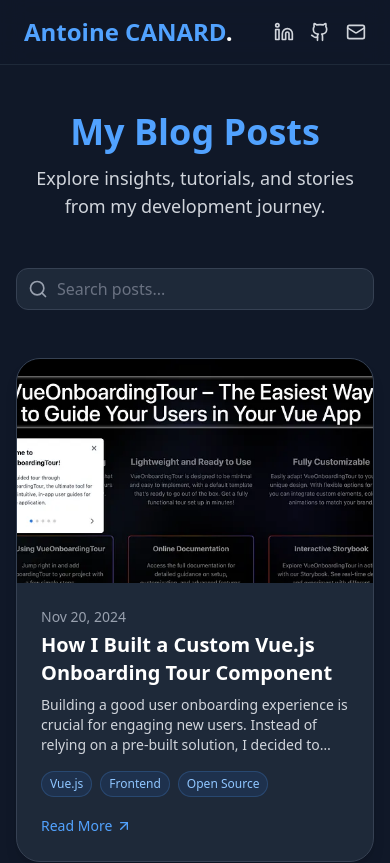
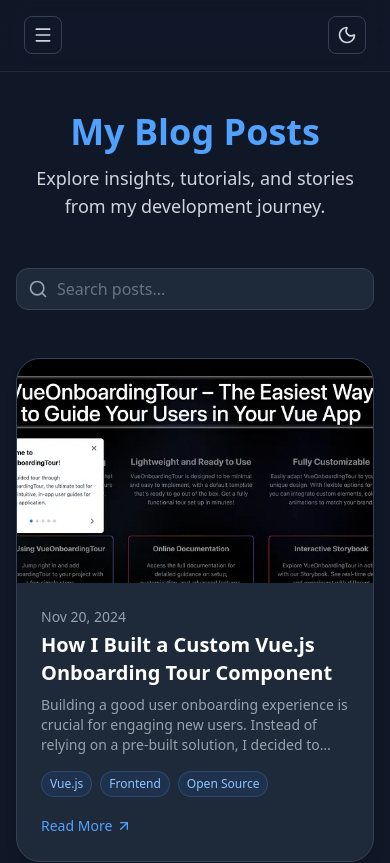
Before and after one commit to acTechWorld/my-website, a React (Vite) app: page /blog in a window 390 px wide. Shown: the top 863 px of the page. Built offline with nearby package versions, Linux system fonts and the light colour scheme.

Commit message:
add responsive

```diff
--- a/src/Header.tsx
+++ b/src/Header.tsx
@@ -1,10 +1,30 @@
-import React from "react";
+import React, { useEffect, useState } from "react";
 import { Link, useLocation, useNavigate } from "react-router-dom";
-import { Github, Linkedin, MailIcon } from "lucide-react";
+import { Github, Linkedin, MailIcon, Sun, Moon, Menu, X } from "lucide-react";
 
 const Header: React.FC = () => {
   const location = useLocation();
   const navigate = useNavigate();
+
+  const [theme, setTheme] = useState<"light" | "dark">("dark");
+  const [menuOpen, setMenuOpen] = useState(false);
+
+  // Initialize theme based on localStorage or system preference
+  useEffect(() => {
+    const storedTheme = localStorage.getItem("theme") as "light" | "dark" | null;
+    const prefersDark = window.matchMedia("(prefers-color-scheme: dark)").matches;
+    const activeTheme = storedTheme || (prefersDark ? "dark" : "light");
+    setTheme(activeTheme);
+    document.documentElement.classList.toggle("dark", activeTheme === "dark");
+  }, []);
+
+  // Toggle theme handler
+  const toggleTheme = () => {
+    const newTheme = theme === "dark" ? "light" : "dark";
+    setTheme(newTheme);
+    localStorage.setItem("theme", newTheme);
+    document.documentElement.classList.toggle("dark", newTheme === "dark");
+  };
 
   const mainRoutes = [
     { name: "Home", href: "/" },
@@ -31,16 +51,15 @@
     },
   ];
 
-  // Handle "Contact" link to scroll properly
+  // Handle navigation for contact scroll
   const handleNavClick = (href: string) => {
+    setMenuOpen(false); // Close menu on click
     if (href.startsWith("/#")) {
       const sectionId = href.replace("/#", "");
       if (location.pathname === "/") {
-        // Already on homepage → just scroll
         const section = document.getElementById(sectionId);
         if (section) section.scrollIntoView({ behavior: "smooth" });
       } else {
-        // Navigate home first, then scroll after render
         navigate("/");
         setTimeout(() => {
           const section = document.getElementById(sectionId);
@@ -53,17 +72,25 @@
   };
 
   return (
-    <header className="fixed top-0 left-0 w-full z-50 bg-gray-900/80 backdrop-blur-md border-b border-gray-800">
+    <header className="fixed top-0 left-0 w-full z-50 bg-gray-900/80 dark:bg-gray-900/80 backdrop-blur-md border-b border-gray-800 transition-colors duration-300">
       <div className="container mx-auto flex justify-between items-center px-6 py-4">
+        {/* Mobile Menu Toggle */}
+          <button
+            onClick={() => setMenuOpen(!menuOpen)}
+            className="md:hidden cursor-pointer p-2 rounded-lg border border-gray-700 hover:border-blue-500 text-gray-300 hover:text-blue-400 transition"
+            aria-label="Toggle mobile menu"
+          >
+            {menuOpen ? <X className="w-5 h-5" /> : <Menu className="w-5 h-5" />}
+          </button>
         {/* Logo */}
         <Link
           to="/"
-          className="text-2xl font-semibold text-blue-400 hover:text-blue-300 transition"
+          className="hidden lg:flex text-2xl font-semibold text-blue-400 hover:text-blue-300 transition"
         >
-          Antoine CANARD<span className="text-white">.</span>
+          Antoine CANARD<span className="text-white dark:text-gray-200">.</span>
         </Link>
 
-        {/* Navigation */}
+        {/* Desktop Navigation */}
         <nav className="hidden md:flex items-center gap-6">
           {mainRoutes.map((route) => {
             const isActive =
@@ -86,8 +113,12 @@
           })}
         </nav>
 
-        {/* Social Icons */}
+        {/* Right Section — Socials, Theme, Mobile Toggle */}
         <div className="flex items-center gap-4">
+
+
+          {/* Social Icons (hidden on mobile) */}
+          <div className="hidden md:flex items-center gap-4">
             {socials.map((social) => (
               <a
                 key={social.name}
@@ -101,6 +132,65 @@
               </a>
             ))}
           </div>
+         {/* Theme Toggle */}
+          <button
+            onClick={toggleTheme}
+            aria-label="Toggle theme"
+            className="p-2 rounded-lg cursor-pointer border border-gray-700 hover:border-blue-500 text-gray-300 hover:text-blue-400 transition-all duration-300"
+          >
+            {theme === "dark" ? (
+              <Sun className="w-5 h-5" />
+            ) : (
+              <Moon className="w-5 h-5" />
+            )}
+          </button>
+        </div>
+      </div>
+
+      {/* Mobile Menu */}
+        <div
+        className={`md:hidden overflow-hidden transition-all duration-300 ease-in ${
+            menuOpen ? "max-h-96 opacity-100" : "max-h-0 opacity-0"
+        } bg-gray-900/95 border-t border-gray-800`}
+        >
+        <div className="px-6 py-4 space-y-4">
+            {/* Navigation Links */}
+            <nav className="flex flex-col space-y-3">
+            {mainRoutes.map((route) => {
+                const isActive =
+                location.pathname === route.href ||
+                (route.href.includes("#") && location.hash === route.href);
+
+                return (
+                <button
+                    key={route.name}
+                    onClick={() => handleNavClick(route.href)}
+                    className={`text-left cursor-pointer text-base font-medium transition ${
+                    isActive ? "text-blue-400" : "text-gray-300 hover:text-white"
+                    }`}
+                >
+                    {route.name}
+                </button>
+                );
+            })}
+            </nav>
+
+            {/* Socials */}
+            <div className="flex gap-5 pt-3 border-t border-gray-700">
+            {socials.map((social) => (
+                <a
+                key={social.name}
+                href={social.href}
+                target="_blank"
+                rel="noopener noreferrer"
+                className="text-gray-300 cursor-pointer hover:text-blue-400 transition"
+                aria-label={social.name}
+                >
+                {social.icon}
+                </a>
+            ))}
+            </div>
+        </div>
         </div>
     </header>
   );
--- a/src/sections/SectionBlog.tsx
+++ b/src/sections/SectionBlog.tsx
@@ -51,7 +51,7 @@
   const visiblePosts = blogPosts.slice(0, 3);
 
   return (
-    <section id="blog" className="relative overflow-hidden bg-gray-900 text-white py-24">
+    <section id="blog" className="relative overflow-hidden bg-gray-900 text-white py-8 md:py-24">
       <div className="container mx-auto px-4 relative z-10">
         {/* Header */}
         <div className="flex flex-col lg:flex-row justify-between items-end gap-6 mb-16">
--- a/src/sections/SectionContact.tsx
+++ b/src/sections/SectionContact.tsx
@@ -75,7 +75,7 @@
   return (
     <section
       id="contact"
-      className="relative overflow-hidden dark:bg-gray-800 text-white py-24"
+      className="relative overflow-hidden dark:bg-gray-800 text-white py-8 md:py-24"
     >
       <div className="container mx-auto px-4 relative z-10">
         <h3 className="text-3xl font-semibold text-blue-400 mb-4">
@@ -87,9 +87,9 @@
           about design, feel free to reach out!
         </p>
 
-        <div className="flex gap-12">
+        <div className="flex gap-12 flex-col-reverse lg:flex-row">
           {/* Left side — contact info */}
-          <div className="flex flex-col space-y-6 w-full lg:w-1/3">
+          <div className="grid p-4 md:p-0 md:grid-cols-2 lg:flex flex-wrap flex-col self-center gap-6 lg:w-1/3 overflow-hidden">
             {contactItems.map((item, index) => (
               <a
                 key={index}
--- a/src/sections/SectionKPI.tsx
+++ b/src/sections/SectionKPI.tsx
@@ -27,7 +27,7 @@
       className="relative overflow-hidden z-0 py-16 dark:bg-gray-800"
     >
       <div className="container mx-auto px-4">
-        <div className="flex flex-wrap items-center justify-between gap-8">
+        <div className="flex flex-wrap flex-col lg:flex-row items-center justify-between gap-8">
           {kpis.map((item, index) => (
             <div
               key={index}
--- a/src/sections/SectionPortfolio.tsx
+++ b/src/sections/SectionPortfolio.tsx
@@ -60,7 +60,7 @@
   return (
     <section
       id="portfolio"
-      className="relative overflow-hidden bg-gray-900 text-white py-24"
+      className="relative overflow-hidden bg-gray-900 text-white py-8 md:py-24"
       style={{
         backgroundImage: "url('/assets/imgs/projects/projects-1/background.png')",
         backgroundSize: "cover",
--- a/src/sections/SectionResume.tsx
+++ b/src/sections/SectionResume.tsx
@@ -235,7 +235,7 @@
   return (
     <section
       id="resume"
-      className="relative overflow-hidden bg-gray-900 text-white py-24"
+      className="relative overflow-hidden bg-gray-900 text-white py-8 md:py-24"
     >
       <div
         className="absolute inset-0 bg-cover bg-center invert-50"
--- a/src/sections/SectionSkills.tsx
+++ b/src/sections/SectionSkills.tsx
@@ -159,7 +159,7 @@
   );
 
   return (
-    <section id="skills" className="bg-white dark:bg-gray-900 text-white py-24">
+    <section id="skills" className="bg-white dark:bg-gray-900 text-white py-8 md:py-24">
       <div className="container mx-auto px-4">
         <h3 className="text-3xl font-semibold text-blue-400 mb-4">
           Technical Skills
--- a/src/views/ViewBlog.tsx
+++ b/src/views/ViewBlog.tsx
@@ -1,7 +1,6 @@
 import React, { useState, useMemo } from "react";
-import { motion } from "framer-motion";
+import { AnimatePresence, motion } from "framer-motion";
 import { ArrowUpRight, Search } from "lucide-react";
-import ActionButton from "@/components/ActionButton";
 
 interface BlogPost {
   title: string;
@@ -34,26 +33,18 @@
   // Add more posts here...
 ];
 
-const containerVariants = {
-  hidden: {},
-  show: { transition: { staggerChildren: 0.1 } },
-};
-
-const cardVariants = {
-  hidden: { opacity: 0, y: 40 },
-  show: { opacity: 1, y: 0, transition: { type: "spring", stiffness: 100 } },
-};
-
 const ViewBlog: React.FC = () => {
   const [search, setSearch] = useState("");
 
-  // Filter posts
+  // Filter posts based on search input
   const filteredPosts = useMemo(() => {
     return blogPosts.filter((post) => {
-      const matchesSearch =
-        post.title.toLowerCase().includes(search.toLowerCase()) ||
-        post.excerpt.toLowerCase().includes(search.toLowerCase());
-      return matchesSearch;
+      const query = search.toLowerCase();
+      return (
+        post.title.toLowerCase().includes(query) ||
+        post.excerpt.toLowerCase().includes(query) ||
+        post.tags?.some((tag) => tag.toLowerCase().includes(query))
+      );
     });
   }, [search]);
 
@@ -68,50 +59,55 @@
           </p>
         </div>
 
-        {/* Filters */}
-        <div className="relative w-full md:w-1/2 mb-12 justify-self-center">
+        {/* Search Input */}
+        <div className="relative w-full md:w-1/2 mx-auto mb-12">
           <Search className="absolute left-3 top-1/2 -translate-y-1/2 text-gray-400 w-5 h-5" />
           <input
             type="text"
             placeholder="Search posts..."
             value={search}
             onChange={(e) => setSearch(e.target.value)}
-              className="w-full bg-gray-800 border border-gray-700 rounded-xl pl-10 pr-4 py-2 text-gray-200 placeholder-gray-500 focus:outline-none focus:border-blue-500"
+            className="w-full bg-gray-800 border border-gray-700 rounded-xl pl-10 pr-4 py-2 text-gray-200 placeholder-gray-500 focus:outline-none focus:border-blue-500 transition"
           />
         </div>
 
-        {/* Blog Grid */}
-        <motion.div
-          variants={containerVariants}
-          initial="hidden"
-          animate="show"
-          className="grid sm:grid-cols-1 md:grid-cols-2 lg:grid-cols-3 gap-10"
-        >
+        {/* Blog Grid with smooth animated filtering */}
+        <div className="grid sm:grid-cols-1 md:grid-cols-2 lg:grid-cols-3 gap-10">
+          <AnimatePresence>
             {filteredPosts.length > 0 ? (
-            filteredPosts.map((post, index) => (
+              filteredPosts.map((post) => (
                 <motion.a
-                key={index}
+                  key={post.title}
                   href={post.link}
                   target="_blank"
                   rel="noopener noreferrer"
-                variants={cardVariants}
-                className="group block bg-gray-800 rounded-3xl overflow-hidden border border-gray-700 hover:border-blue-500 transition shadow-lg"
+                  layout
+                  initial={{ opacity: 0, scale: 0 }}
+                  animate={{ opacity: 1, scale: 1 }}
+                  exit={{ opacity: 0, scale: 0 }}
+                  className="group block bg-gray-800 rounded-3xl overflow-hidden border border-gray-700 hover:border-blue-500 shadow-lg"
                 >
-                <div className="relative overflow-hidden h-56">
+                  {/* Image */}
+                  <motion.div layout className="relative overflow-hidden h-56">
                     <img
                       src={post.image}
                       alt={post.title}
                       className="object-cover w-full h-full transform group-hover:scale-105 transition duration-500"
                     />
-                </div>
-                <div className="p-6">
+                    <div className="absolute inset-0 bg-gradient-to-t from-gray-900/80 via-gray-900/20 to-transparent opacity-0 group-hover:opacity-100 transition" />
+                  </motion.div>
+
+                  {/* Content */}
+                  <motion.div layout className="p-6">
                     <p className="text-sm text-gray-400 mb-1">{post.date}</p>
                     <h4 className="text-xl font-semibold mb-2 group-hover:text-blue-400 transition">
                       {post.title}
                     </h4>
-                  <p className="text-gray-300 text-sm line-clamp-3 mb-4">
+                    <p className="text-gray-400 text-sm mb-4 line-clamp-3 group-hover:line-clamp-none transition-all duration-300">
                       {post.excerpt}
                     </p>
+
+                    {/* Tags */}
                     <div className="flex flex-wrap gap-2 mb-4">
                       {post.tags?.map((tag, i) => (
                         <span
@@ -122,21 +118,31 @@
                         </span>
                       ))}
                     </div>
+
+                    {/* Read More */}
                     <span className="inline-flex items-center gap-1 text-sm text-blue-400 font-medium group-hover:text-blue-300 transition">
                       Read More <ArrowUpRight className="w-4 h-4" />
                     </span>
-                </div>
+                  </motion.div>
                 </motion.a>
               ))
             ) : (
-            <p className="text-gray-400 col-span-full text-center py-20">
+              <motion.p
+                key="no-posts"
+                className="text-gray-400 col-span-full text-center py-20"
+                initial={{ opacity: 0 }}
+                animate={{ opacity: 1 }}
+                exit={{ opacity: 0 }}
+              >
                 No posts found.
-            </p>
+              </motion.p>
             )}
-        </motion.div>
+          </AnimatePresence>
+        </div>
       </div>
     </section>
   );
 };
 
+
 export default ViewBlog;
--- a/src/views/ViewPortfolio.tsx
+++ b/src/views/ViewPortfolio.tsx
@@ -90,14 +90,14 @@
         <div className="grid sm:grid-cols-1 md:grid-cols-2 lg:grid-cols-3 gap-10">
           <AnimatePresence>
             {filteredProjects.length > 0 ? (
-              filteredProjects.map((project, index) => (
+              filteredProjects.map((project) => (
                 <motion.div
                   key={project.title}
                   layout
                   initial={{ opacity: 0, scale: 0 }}
                   animate={{ opacity: 1, scale: 1 }}
                   exit={{ opacity: 0, scale: 0 }}
-                  className="group bg-gray-800 rounded-3xl overflow-hidden border border-gray-700 hover:border-blue-500 transition shadow-lg cursor-pointer"
+                  className="group bg-gray-800 rounded-3xl overflow-hidden border border-gray-700 hover:border-blue-500 shadow-lg cursor-pointer"
                 >
                   {/* Image */}
                   <motion.div layout className="relative overflow-hidden h-56">
```
Lines whose indentation alone changed are shown as unchanged.
